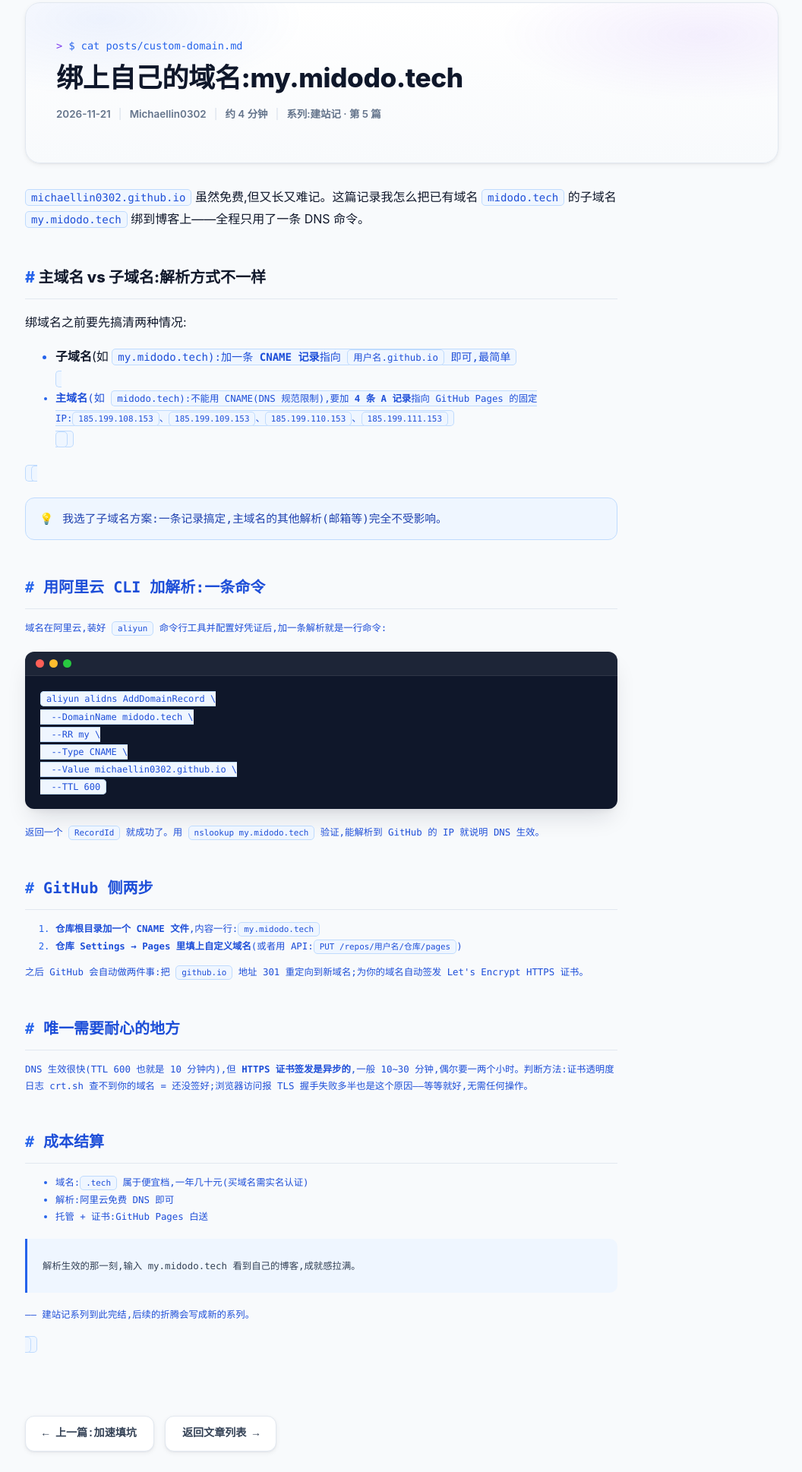
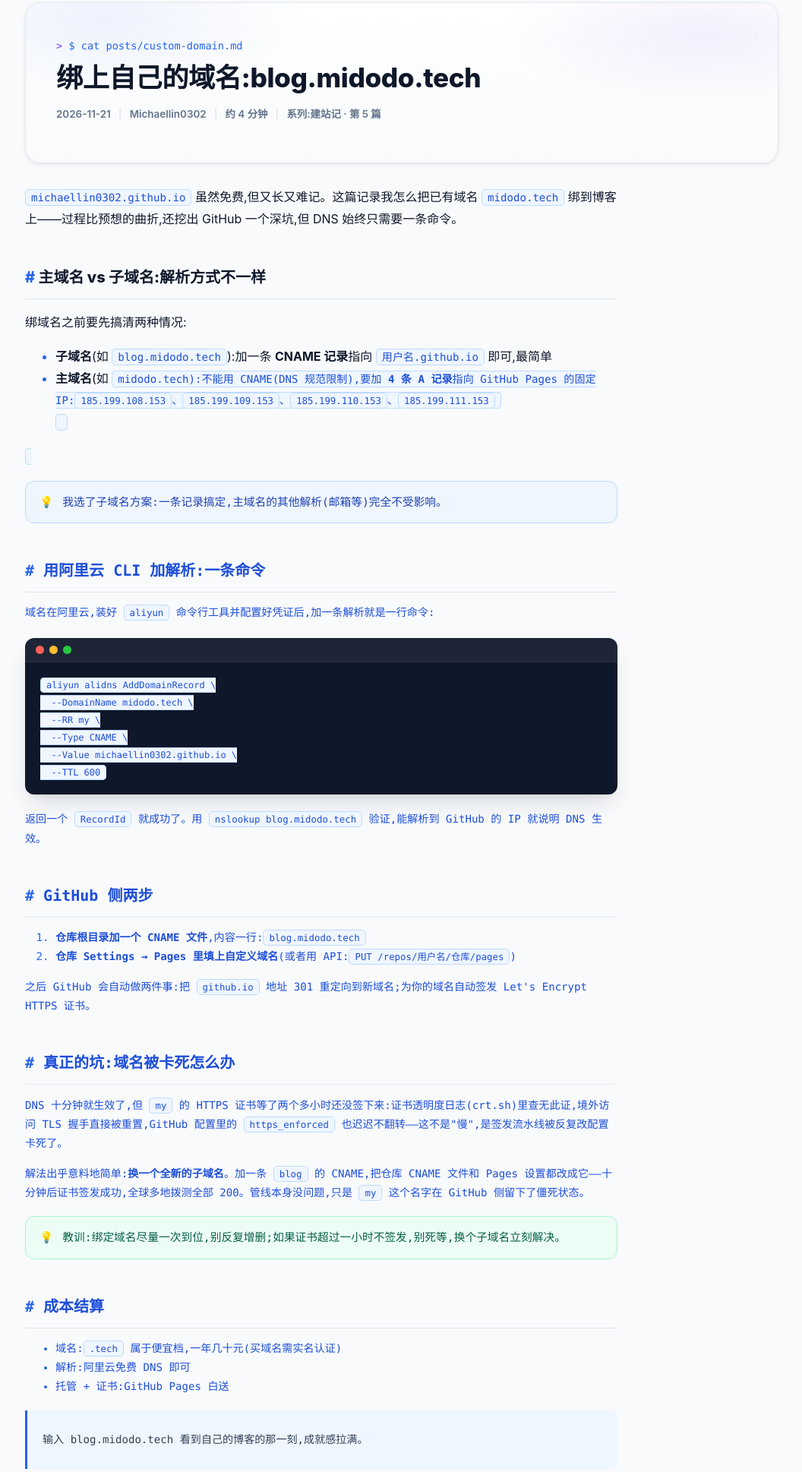
Before and after one commit to Michaellin0302/Michaellin0302.github.io, a plain HTML site: page posts/custom-domain.html in a window 1280 px wide. Shown: the part 102-2040 px from the top of the page at 76% size, without its empty margins (111-1167 px from the left). Drawn offline with Linux system fonts and the light colour scheme.

Commit message:
正式启用 blog.midodo.tech;第 5 篇如实记录 my 卡死与换道过程

```diff
--- a/posts/custom-domain.html
+++ b/posts/custom-domain.html
@@ -3,7 +3,7 @@
 <head>
   <meta charset="UTF-8">
   <meta name="viewport" content="width=device-width, initial-scale=1.0">
-  <title>绑上自己的域名:my.midodo.tech · Michaellin0302</title>
+  <title>绑上自己的域名:blog.midodo.tech · Michaellin0302</title>
   <link rel="stylesheet" href="../assets/style.css">
 </head>
 <body>
@@ -26,17 +26,17 @@
     <article class="post">
       <div class="post-hero fade-up">
         <p class="kicker">$ cat posts/custom-domain.md</p>
-        <h1>绑上自己的域名:my.midodo.tech</h1>
+        <h1>绑上自己的域名:blog.midodo.tech</h1>
         <div class="meta">2026-11-21<span class="sep">|</span>Michaellin0302<span class="sep">|</span>约 4 分钟<span class="sep">|</span>系列:建站记 · 第 5 篇</div>
       </div>
 
       <div class="post-body fade-up d2">
-        <p><code>michaellin0302.github.io</code> 虽然免费,但又长又难记。这篇记录我怎么把已有域名 <code>midodo.tech</code> 的子域名 <code>my.midodo.tech</code> 绑到博客上——全程只用了一条 DNS 命令。</p>
+        <p><code>michaellin0302.github.io</code> 虽然免费,但又长又难记。这篇记录我怎么把已有域名 <code>midodo.tech</code> 绑到博客上——过程比预想的曲折,还挖出 GitHub 一个深坑,但 DNS 始终只需要一条命令。</p>
 
         <h2>主域名 vs 子域名:解析方式不一样</h2>
         <p>绑域名之前要先搞清两种情况:</p>
         <ul>
-          <li><strong>子域名</strong>(如 <code>my.midodo.tech</strong>):加一条 <strong>CNAME 记录</strong>指向 <code>用户名.github.io</code> 即可,最简单</li>
+          <li><strong>子域名</strong>(如 <code>blog.midodo.tech</code>):加一条 <strong>CNAME 记录</strong>指向 <code>用户名.github.io</code> 即可,最简单</li>
           <li><strong>主域名</strong>(如 <code>midodo.tech</strong>):不能用 CNAME(DNS 规范限制),要加 <strong>4 条 A 记录</strong>指向 GitHub Pages 的固定 IP:<code>185.199.108.153</code>、<code>185.199.109.153</code>、<code>185.199.110.153</code>、<code>185.199.111.153</code></li>
         </ul>
         <div class="tip-box blue"><span>💡</span><span>我选了子域名方案:一条记录搞定,主域名的其他解析(邮箱等)完全不受影响。</span></div>
@@ -52,17 +52,19 @@
   --Value michaellin0302.github.io \
   --TTL 600</code></pre>
         </div>
-        <p>返回一个 <code>RecordId</code> 就成功了。用 <code>nslookup my.midodo.tech</code> 验证,能解析到 GitHub 的 IP 就说明 DNS 生效。</p>
+        <p>返回一个 <code>RecordId</code> 就成功了。用 <code>nslookup blog.midodo.tech</code> 验证,能解析到 GitHub 的 IP 就说明 DNS 生效。</p>
 
         <h2>GitHub 侧两步</h2>
         <ol>
-          <li><strong>仓库根目录加一个 CNAME 文件</strong>,内容一行:<code>my.midodo.tech</code></li>
+          <li><strong>仓库根目录加一个 CNAME 文件</strong>,内容一行:<code>blog.midodo.tech</code></li>
           <li><strong>仓库 Settings → Pages 里填上自定义域名</strong>(或者用 API:<code>PUT /repos/用户名/仓库/pages</code>)</li>
         </ol>
         <p>之后 GitHub 会自动做两件事:把 <code>github.io</code> 地址 301 重定向到新域名;为你的域名自动签发 Let's Encrypt HTTPS 证书。</p>
 
-        <h2>唯一需要耐心的地方</h2>
-        <p>DNS 生效很快(TTL 600 也就是 10 分钟内),但 <strong>HTTPS 证书签发是异步的</strong>,一般 10~30 分钟,偶尔要一两个小时。判断方法:证书透明度日志 crt.sh 查不到你的域名 = 还没签好;浏览器访问报 TLS 握手失败多半也是这个原因——等等就好,无需任何操作。</p>
+        <h2>真正的坑:域名被卡死怎么办</h2>
+        <p>DNS 十分钟就生效了,但 <code>my</code> 的 HTTPS 证书等了两个多小时还没签下来:证书透明度日志(crt.sh)里查无此证,境外访问 TLS 握手直接被重置,GitHub 配置里的 <code>https_enforced</code> 也迟迟不翻转——这不是"慢",是签发流水线被反复改配置卡死了。</p>
+        <p>解法出乎意料地简单:<strong>换一个全新的子域名</strong>。加一条 <code>blog</code> 的 CNAME,把仓库 CNAME 文件和 Pages 设置都改成它——十分钟后证书签发成功,全球多地拨测全部 200。管线本身没问题,只是 <code>my</code> 这个名字在 GitHub 侧留下了僵死状态。</p>
+        <div class="tip-box green"><span>💡</span><span>教训:绑定域名尽量一次到位,别反复增删;如果证书超过一小时不签发,别死等,换个子域名立刻解决。</span></div>
 
         <h2>成本结算</h2>
         <ul>
@@ -71,7 +73,7 @@
           <li>托管 + 证书:GitHub Pages 白送</li>
         </ul>
         <blockquote>
-          <p>解析生效的那一刻,输入 my.midodo.tech 看到自己的博客,成就感拉满。</p>
+          <p>输入 blog.midodo.tech 看到自己的博客的那一刻,成就感拉满。</p>
         </blockquote>
         <p>—— 建站记系列到此完结,后续的折腾会写成新的系列。</p>
       </div>
@@ -89,7 +91,7 @@
       <div class="foot-grid">
         <div class="foot-col">
           <a class="logo" href="../index.html"><span class="logo-dot">M</span><span>michaellin0302</span></a>
-          <p>简洁 · 记录 · 成长 —— 用代码和文字理解世界。纯静态、零依赖,托管在 GitHub Pages,域名 my.midodo.tech。</p>
+          <p>简洁 · 记录 · 成长 —— 用代码和文字理解世界。纯静态、零依赖,托管在 GitHub Pages,域名 blog.midodo.tech。</p>
         </div>
         <div class="foot-col">
           <h4>站点导航</h4>
```
Also changed, not shown: about.html (+2 -2 lines), index.html (+4 -4 lines), posts/cli-and-mirror.html (+1 -1 lines), posts/first-site.html (+1 -1 lines), posts/hello-world.html (+3 -3 lines), posts/register-github.html (+1 -1 lines), 1 other file.
